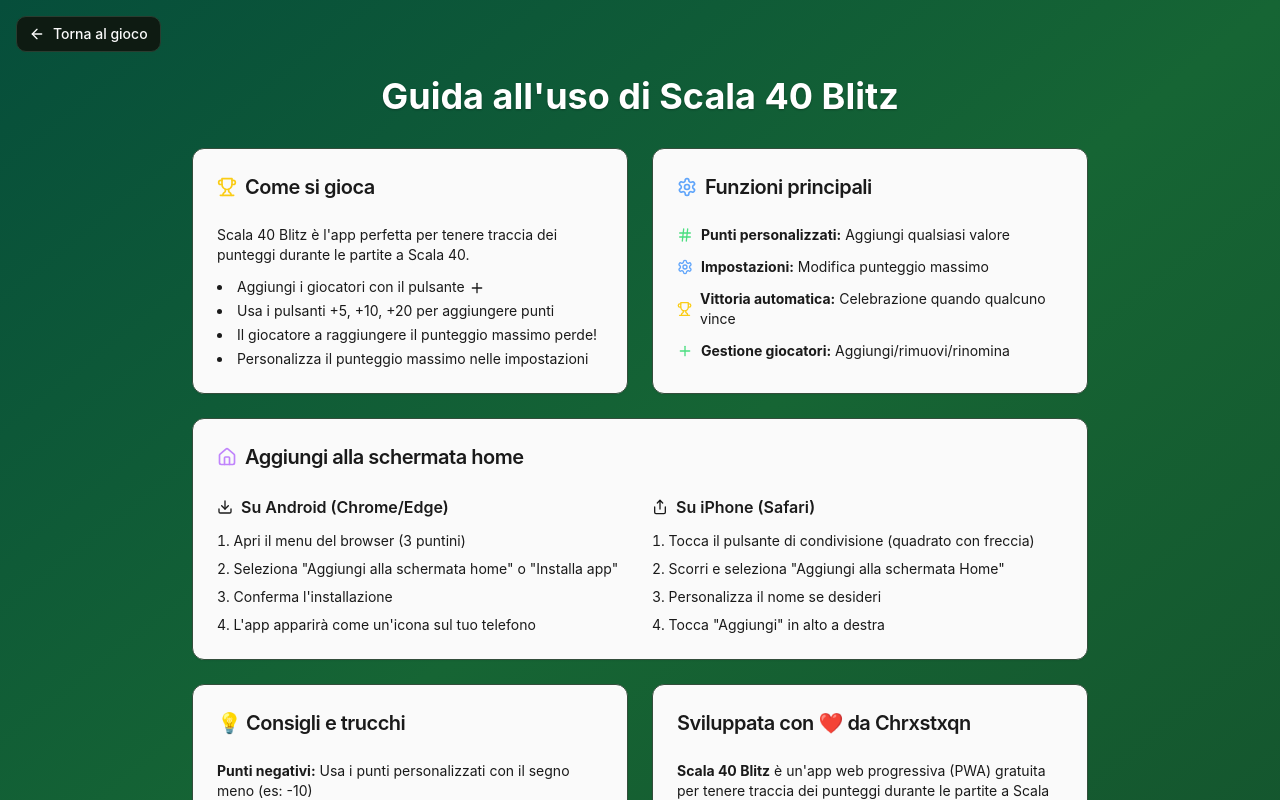
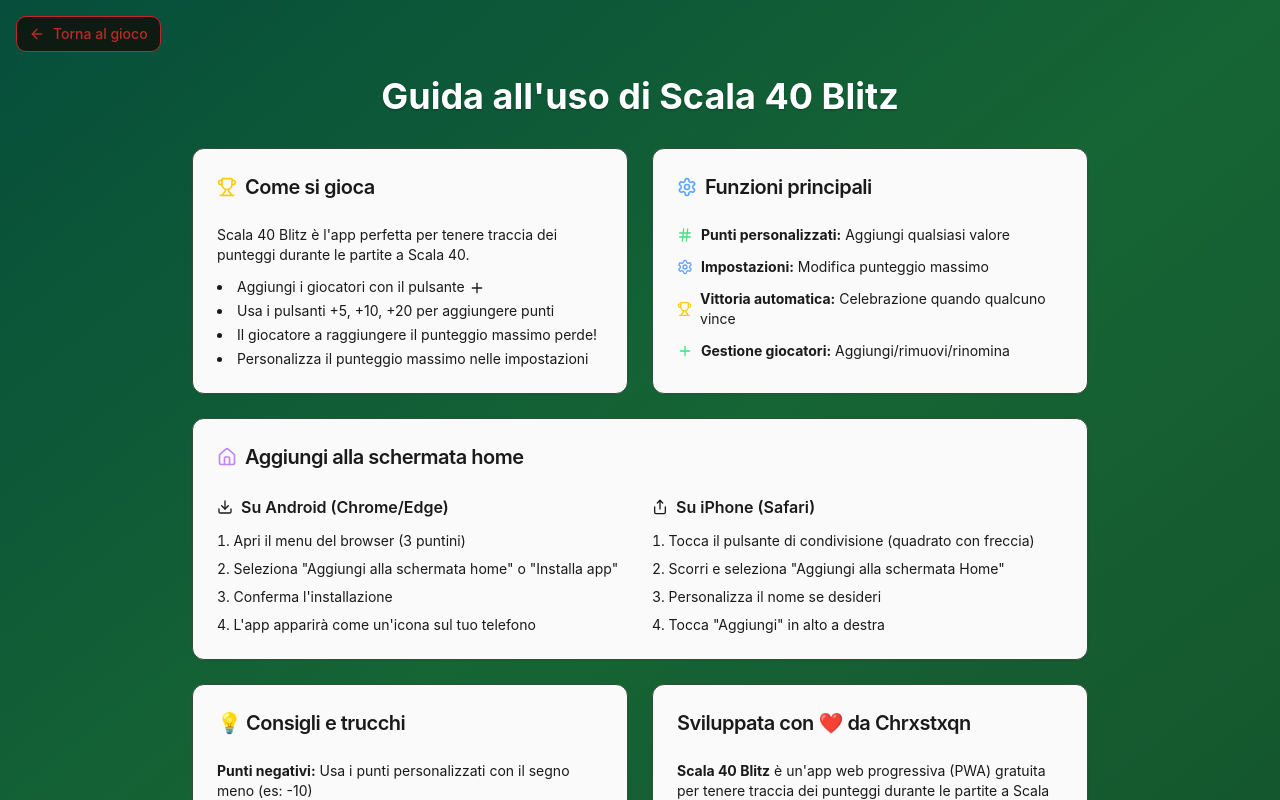
Before and after one commit to Chrxstxqn/ScalaDash, a React (Vite) app: page /help in a window 1280 px wide. Shown: the top 800 px of the page. Built offline with nearby package versions, Linux system fonts and the light colour scheme.

Commit message:
Fix "How to Play" button visibility

```diff
--- a/src/components/ui/button.tsx
+++ b/src/components/ui/button.tsx
@@ -13,7 +13,7 @@ const buttonVariants = cva(
         destructive:
           "bg-destructive text-destructive-foreground hover:bg-destructive/90",
         outline:
-          "border border-input bg-background hover:bg-accent hover:text-accent-foreground",
+          "border border-primary bg-background text-primary hover:bg-primary hover:text-primary-foreground",
         secondary:
           "bg-secondary text-secondary-foreground hover:bg-secondary/80",
         ghost: "hover:bg-accent hover:text-accent-foreground",
```
